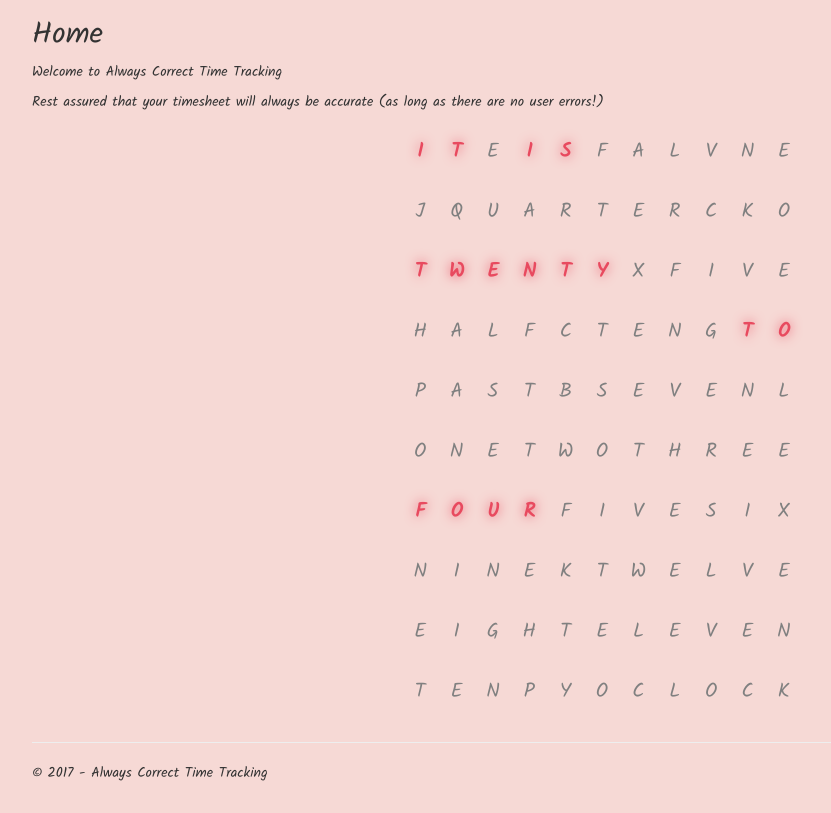
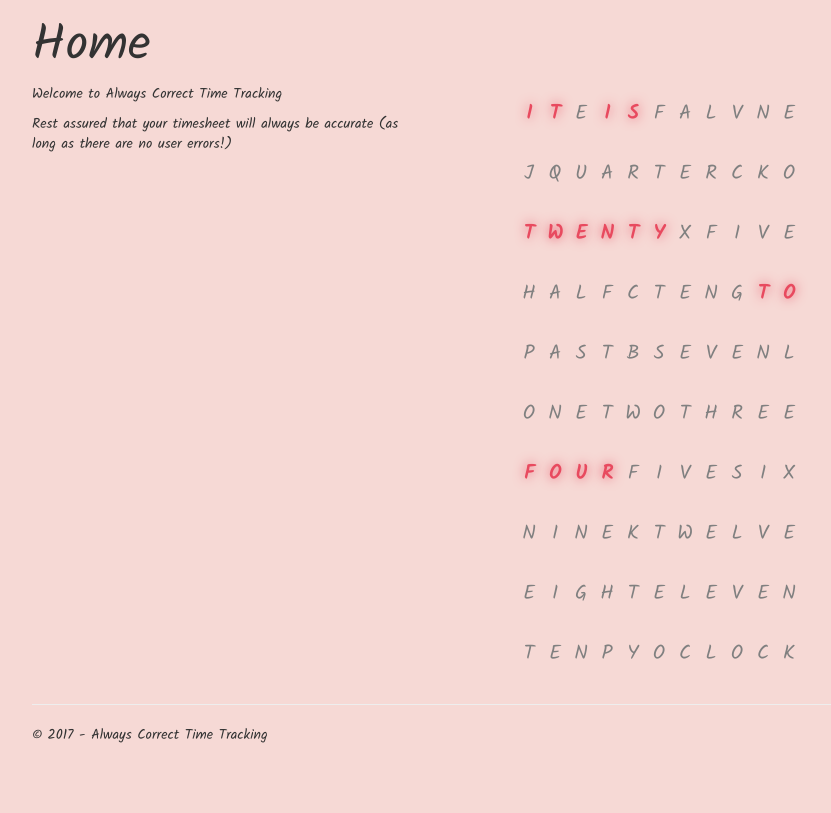
Before and after one commit to tgavozzi/time-tracker, an ASP.NET MVC app: page / in a window 1280 px wide. Shown: the part 51-864 px from the top of the page, without its empty margins (38-869 px from the left). After the commit the page ends 794 px from the top, so only its background shows below. Run offline with ASP.NET Core 8 and stand-ins for ASP.NET MVC 5, Linux system fonts and the light colour scheme; the project's own start-up code is not run, and a stand-in starts its controllers and pages; some libraries are stand-ins or nearby versions; some web fonts are replaced.

Commit message:
working on formatting

```diff
--- a/Project.Web/Content/Site.css
+++ b/Project.Web/Content/Site.css
@@ -26,10 +26,17 @@
 
 h2 {
     font-family: 'Kalam', cursive;
+    font-size: 50px;
 }
 
 th{
     width: 300px;
+}
+
+.home-page {
+    width: 40%;
+    position: absolute;
+    padding-right: 10%;
 }
 
 #clock-container {
@@ -37,6 +44,8 @@
     margin: auto;
     display: flex;
     flex-direction: column;
+    padding-left: 10%;
+    padding-top: 0;
 }
 
 .clock-row {
--- a/Project.Web/Views/Home/Index.cshtml
+++ b/Project.Web/Views/Home/Index.cshtml
@@ -5,8 +5,10 @@
 }
 
 <h2>Home</h2>
-<p>Welcome to Always Correct Time Tracking</p>
-<p>Rest assured that your timesheet will always be accurate (as long as there are no user errors!)</p>
+<div class="home-page">
+    <p>Welcome to Always Correct Time Tracking</p>
+    <p>Rest assured that your timesheet will always be accurate (as long as there are no user errors!)</p>
+</div>
 
 <link href='https://fonts.googleapis.com/css?family=Monda:400,700' rel='stylesheet' type='text/css'>
 
--- a/Project.Web/Views/Home/TimeCardHistoryResult.cshtml
+++ b/Project.Web/Views/Home/TimeCardHistoryResult.cshtml
@@ -16,6 +16,7 @@
                 <th>Project</th>
                 <th>Start Date</th>
                 <th>End Date</th>
+                <th>Total Hours</th>
                 <th>Notes</th>
             </tr>
             <tr>
@@ -23,6 +24,7 @@
                 <td>@card.Project</td>
                 <td>@card.StartDate</td>
                 <td>@card.EndDate</td>
+                <td>@((card.EndDate - card.StartDate))</td>
                 <td>@card.Notes</td>
             </tr>
         </table>
```
